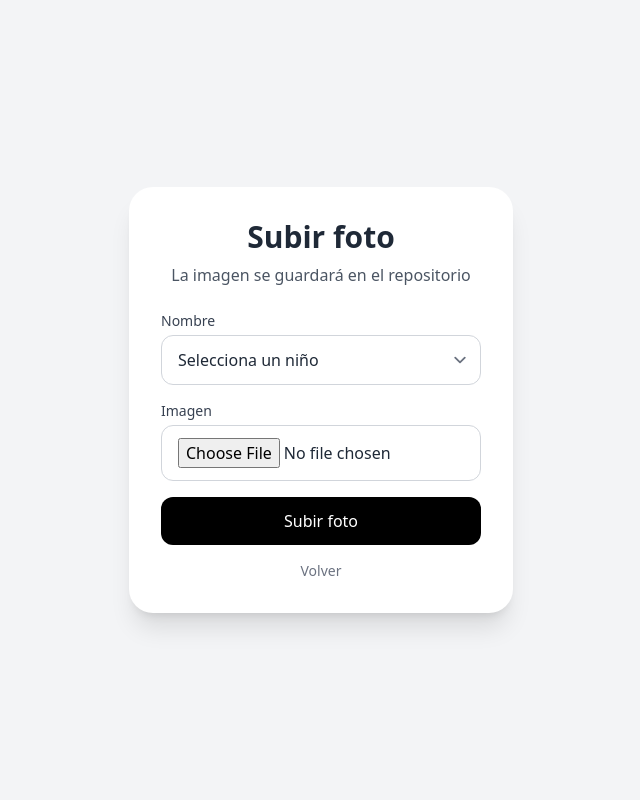
After one commit to andresmarinabad/familyprogressweb, a Flask app: page /upload in a window 1280 px wide. The commit adds this page. Shown: the whole page, without its empty margins (319-959 px from the left). Run offline with Flask 3, Linux system fonts and the light colour scheme; the visitor is signed in with stand-in values (Sample User, id 1); some libraries are stand-ins or nearby versions.

Commit message:
feat: add upload photo endpoint

```diff
--- a/app.py
+++ b/app.py
@@ -3,17 +3,23 @@ Render index.html with the kids data.
 """
 import os
 import json
+import base64
+import io
 from datetime import date, datetime
 from jinja2 import Environment, FileSystemLoader
 import unicodedata
 from zoneinfo import ZoneInfo
 import resend
 import requests
+from PIL import Image
 
 from flask import Flask, request, jsonify, send_from_directory, redirect, session
 
 app = Flask(__name__)
 app.secret_key = os.getenv("SECRET_KEY")
+app.config['MAX_CONTENT_LENGTH'] = 4 * 1024 * 1024  # 4 MB (límite de Vercel)
+
+GITHUB_REPO = "https://github.com/andresmarinabad/familyprogressweb"
 
 meses = ['Enero',
          'Febrero',
@@ -242,5 +248,70 @@ def protect_routes():
     if not session.get("logged_in"):
         return redirect("/login")
 
+@app.route('/upload', methods=['GET', 'POST'])
+def upload_image():
+    with open("data.json", encoding='utf-8') as f:
+        data = json.load(f)
+    nombres = [obj['nombre'] for obj in data]
+
+    env = Environment(loader=FileSystemLoader("templates"))
+    template = env.get_template("upload.html")
+
+    if request.method == 'GET':
+        return template.render(nombres=nombres)
+
+    nombre = request.form.get('nombre')
+    file = request.files.get('image')
+
+    if not nombre or not file or file.filename == '':
+        return template.render(nombres=nombres, error="Selecciona un nombre y una imagen"), 400
+
+    nfkd_form = unicodedata.normalize('NFD', nombre.lower())
+    normalized = ''.join([c for c in nfkd_form if not unicodedata.combining(c)])
+    gh_path = f"static/images/{normalized}.jpeg"
+
+    app.logger.info("Procesando imagen para %s -> %s", nombre, gh_path)
+
+    try:
+        img = Image.open(file.stream).convert('RGB')
+        buf = io.BytesIO()
+        img.save(buf, format='JPEG', quality=85)
+        content_b64 = base64.b64encode(buf.getvalue()).decode()
+    except Exception as e:
+        app.logger.error("Error procesando imagen: %s", e)
+        return template.render(nombres=nombres, error=f"Error procesando la imagen: {e}"), 500
+
+    token = os.getenv("GITHUB_TOKEN")
+    if not token:
+        app.logger.error("GITHUB_TOKEN no configurado")
+        return template.render(nombres=nombres, error="GITHUB_TOKEN no configurado"), 500
+
+    headers = {
+        "Authorization": f"Bearer {token}",
+        "Accept": "application/vnd.github+json",
+        "X-GitHub-Api-Version": "2022-11-28",
+    }
+    api_url = f"https://api.github.com/repos/{GITHUB_REPO}/contents/{gh_path}"
+
+    sha = None
+    get_resp = requests.get(api_url, headers=headers)
+    app.logger.info("GET %s -> %s", api_url, get_resp.status_code)
+    if get_resp.status_code == 200:
+        sha = get_resp.json().get("sha")
+
+    body = {"message": f"Subir foto de {nombre}", "content": content_b64}
+    if sha:
+        body["sha"] = sha
+
+    put_resp = requests.put(api_url, headers=headers, json=body)
+    app.logger.info("PUT %s -> %s %s", api_url, put_resp.status_code, put_resp.text[:300])
+
+    if put_resp.status_code in (200, 201):
+        return redirect('/')
+
+    error_detail = put_resp.json().get("message", put_resp.text[:200]) if put_resp.content else "sin respuesta"
+    return template.render(nombres=nombres, error=f"Error GitHub API ({put_resp.status_code}): {error_detail}"), 500
+
+
 if __name__ == '__main__':
     app.run()
--- a/requirements.txt
+++ b/requirements.txt
@@ -5,3 +5,4 @@ time_machine
 flask
 resend
 requests
+Pillow
--- a/templates/index.html
+++ b/templates/index.html
@@ -39,6 +39,10 @@
 
   <section class="container mx-auto p-6">
     <h2 class="text-4xl font-bold text-center mb-8 titulo festivo g1" id="Fire" style="user-select: none;">Próximo Cumpleaños</h2>
+
+    <div class="flex justify-end mb-2">
+      <a href="/upload" class="text-sm text-gray-500 hover:text-gray-800 underline">Subir foto</a>
+    </div>
 
     <div class="flex justify-between items-end mb-2">
 
--- /dev/null
+++ b/templates/upload.html
@@ -0,0 +1,57 @@
+<!doctype html>
+<html lang="es">
+  <head>
+    <meta charset="UTF-8" />
+    <meta name="viewport" content="width=device-width, initial-scale=1.0" />
+    <title>Subir foto</title>
+    <link href="https://cdn.jsdelivr.net/npm/tailwindcss@2.2.19/dist/tailwind.min.css" rel="stylesheet" />
+    <script src="https://cdn.tailwindcss.com?plugins=forms,typography,aspect-ratio,container-queries"></script>
+    <link rel="preconnect" href="https://fonts.googleapis.com" />
+    <link rel="preconnect" href="https://fonts.gstatic.com" crossorigin />
+    <link href="https://fonts.googleapis.com/css2?family=Archivo:ital,wdth,wght@1,87.5,700&display=swap" rel="stylesheet" />
+    <link rel="stylesheet" href="/static/kids.css" />
+  </head>
+
+  <body class="min-h-screen bg-gray-100 flex items-center justify-center px-4">
+    <div class="w-full max-w-sm bg-white rounded-3xl shadow-xl p-6 sm:p-8">
+      <h1 class="text-2xl sm:text-3xl font-bold text-center mb-2 text-gray-800">
+        Subir foto
+      </h1>
+      <p class="text-center text-gray-600 mb-6 text-sm sm:text-base">
+        La imagen se guardará en el repositorio
+      </p>
+
+      {% if error %}
+      <div class="bg-red-100 text-red-700 p-3 rounded-xl mb-4 text-sm">
+        {{ error }}
+      </div>
+      {% endif %}
+
+      <form method="POST" enctype="multipart/form-data" class="space-y-4">
+        <div>
+          <label class="block text-sm font-medium text-gray-700 mb-1">Nombre</label>
+          <select name="nombre" required
+            class="w-full rounded-xl border border-gray-300 px-4 py-3 text-gray-800 bg-white text-base">
+            <option value="" disabled selected>Selecciona un niño</option>
+            {% for nombre in nombres %}
+            <option value="{{ nombre }}">{{ nombre }}</option>
+            {% endfor %}
+          </select>
+        </div>
+
+        <div>
+          <label class="block text-sm font-medium text-gray-700 mb-1">Imagen</label>
+          <input type="file" name="image" accept="image/*" required
+            class="w-full rounded-xl border border-gray-300 px-4 py-3 text-gray-800 bg-white text-base" />
+        </div>
+
+        <button type="submit"
+          class="w-full bg-black text-white py-3 rounded-xl text-base font-medium hover:opacity-90 transition">
+          Subir foto
+        </button>
+      </form>
+
+      <a href="/" class="block text-center text-gray-500 text-sm mt-4 hover:underline">Volver</a>
+    </div>
+  </body>
+</html>
```
Also changed, not shown: 2 other files.
